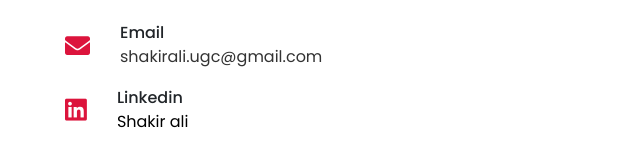
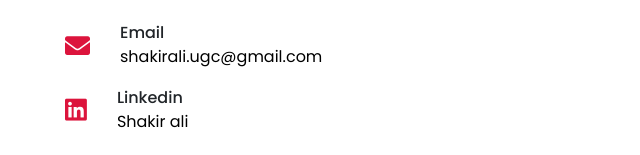
Before and after one commit to Shakirali03/portfolio, a plain HTML site: page index.html in a window 1280 px wide. Shown: the part 4011-4166 px from the top of the page, 0-640 px from the left. Drawn offline with nearby package versions, Linux system fonts and the light colour scheme.

Commit message:
Update index.html

```diff
--- a/index.html
+++ b/index.html
@@ -201,7 +201,7 @@
                             <i class="fas fa-envelope"></i>
                             <div class="info">
                                 <div class="head">Email</div>
-                                <div class="sub-title">shakirali.ugc@gmail.com</div>
+                                <div class="sub-title"><a href="mailto:shakirali.ugc@gmail.com" target="_blank" style="color: black;">shakirali.ugc@gmail.com</a></div>
                             </div>
                         </div>
                         <div class="row">
```
